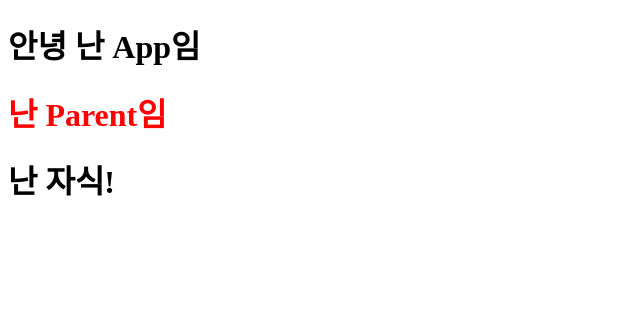
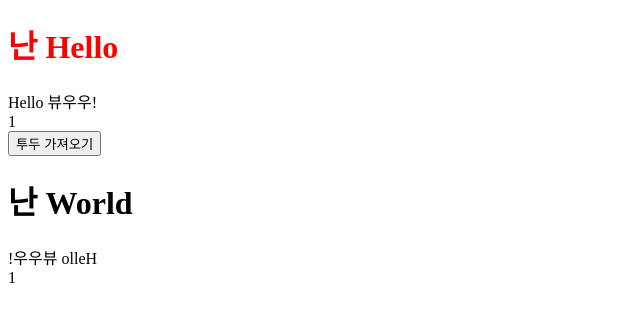
Before and after one commit to chogyejin/programmers-school, a Vue app in the folder TIL/220512/: page / in a window 1280 px wide. Shown: the top 322 px of the page, without its empty margins (0-640 px from the left). Built offline with nearby package versions, Linux system fonts and the light colour scheme.

Commit message:
feat: 전역 상태 관리 예제 (Vuex 없이)

```diff
--- a/TIL/220512/src/App.vue
+++ b/TIL/220512/src/App.vue
@@ -1,21 +1,16 @@
 <template>
   <div>
-    <h1 @click="msg += '!!'">{{ msg }} 난 App임</h1>
-    <Parent />
+    <Hello />
+    <World />
   </div>
 </template>
 
 <script>
-import Parent from "~/components/Parent";
-import { computed } from "vue";
+import Hello from "~/components/Hello";
+import World from "~/components/World";
 
 export default {
-  components: { Parent },
-  provide() {
-    return {
-      msg: computed(() => this.msg),
-    };
-  },
+  components: { Hello, World },
   data() {
     return {
       msg: "안녕",
--- a/TIL/220512/src/components/Child.vue
+++ /dev/null
@@ -1,12 +0,0 @@
-<template>
-  <div>
-    <h1>난 자식!</h1>
-    <h1>{{ msg.value }}</h1>
-  </div>
-</template>
-
-<script>
-export default {
-  inject: ["msg"],
-};
-</script>
--- /dev/null
+++ b/TIL/220512/src/components/Hello.vue
@@ -0,0 +1,31 @@
+<template>
+  <div>
+    <h1>난 Hello</h1>
+    <div>{{ msg }}</div>
+    <div @click="increaseCount">
+      {{ count }}
+    </div>
+    <button @click="fetchTodo">투두 가져오기</button>
+  </div>
+</template>
+
+<script>
+import { state, mutations, actions } from "~/store";
+
+export default {
+  data() {
+    return state;
+  },
+  methods: {
+    increaseCount: mutations.increaseCount,
+    fetchTodo: actions.fetchTodo,
+  },
+};
+</script>
+
+<style scoped lang="scss">
+$color: red;
+h1 {
+  color: $color;
+}
+</style>
--- a/TIL/220512/src/components/Parent.vue
+++ /dev/null
@@ -1,21 +0,0 @@
-<template>
-  <div>
-    <h1>난 Parent임</h1>
-    <Child />
-  </div>
-</template>
-
-<script>
-import Child from "~/components/Child";
-
-export default {
-  components: { Child },
-};
-</script>
-
-<style scoped lang="scss">
-$color: red;
-h1 {
-  color: $color;
-}
-</style>
--- /dev/null
+++ b/TIL/220512/src/components/World.vue
@@ -0,0 +1,25 @@
+<template>
+  <div>
+    <h1>난 World</h1>
+    <div>{{ reversedMsg }}</div>
+    <div @click="decreaseCount">
+      {{ count }}
+    </div>
+  </div>
+</template>
+
+<script>
+import { state, getters, mutations } from "~/store";
+
+export default {
+  data() {
+    return state;
+  },
+  computed: {
+    reversedMsg: getters.reversedMsg,
+  },
+  methods: {
+    decreaseCount: mutations.decreaseCount,
+  },
+};
+</script>
--- /dev/null
+++ b/TIL/220512/src/store/index.js
@@ -0,0 +1,38 @@
+import { reactive } from "vue";
+
+export const state = reactive({
+  msg: "Hello 뷰우우!",
+  count: 1,
+});
+
+// 계산된 데이터 만들어서 return
+export const getters = {
+  reversedMsg() {
+    return state.msg.split("").reverse().join("");
+  },
+};
+
+// 데이터 수정
+export const mutations = {
+  increaseCount() {
+    state.count += 1; // proxy 인스턴스를 바꿔야 반응형이 되는데, state는 단순한 객체기 때문에 reactive로 state 감싼다
+  },
+  decreaseCount() {
+    state.count -= 1;
+  },
+  updateMsg(newMsg) {
+    state.msg = newMsg;
+  },
+};
+
+// 그 외
+export const actions = {
+  async fetchTodo() {
+    const todo = await fetch(
+      "https://jsonplaceholder.typicode.com/todos/1"
+    ).then((res) => res.json());
+    console.log(todo);
+    // state.msg = todo.title; // 데이터 수정은 mutaions에서만 관리해야 추적이 용이하다
+    mutations.updateMsg(todo.title);
+  },
+};
```
